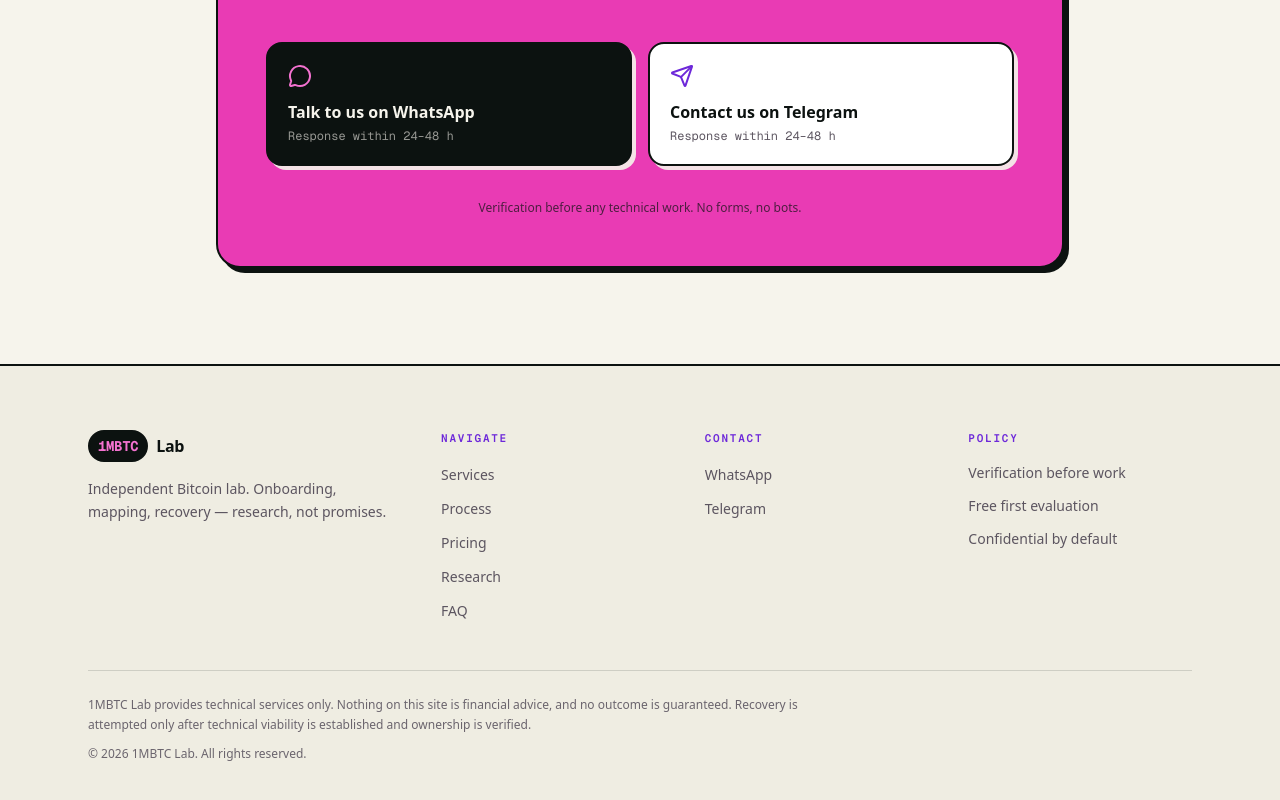
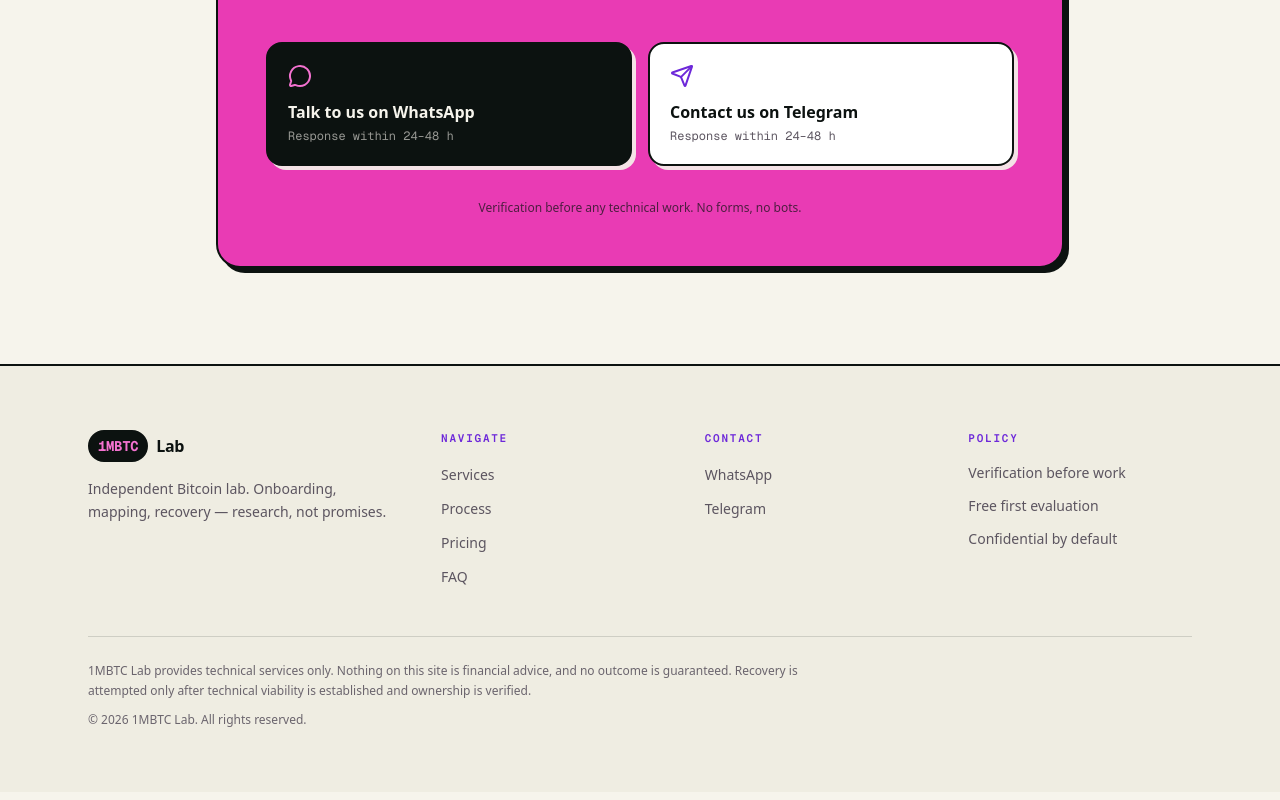
Before and after one commit to ballsandguts/1MBTCLab, a Next.js app: page / in a window 1280 px wide. Shown: the part 5203-6003 px from the top of the page. Built offline with nearby package versions, Linux system fonts and the light colour scheme.

Commit message:
Update footer.tsx

```diff
--- a/src/components/site/footer.tsx
+++ b/src/components/site/footer.tsx
@@ -10,7 +10,6 @@ export function Footer() {
     { href: "#services", label: t.nav.recover },
     { href: "#process", label: t.nav.process },
     { href: "#pricing", label: t.nav.pricing },
-    { href: "#research", label: t.nav.research },
     { href: "#faq", label: t.nav.faq },
   ];
 
```
